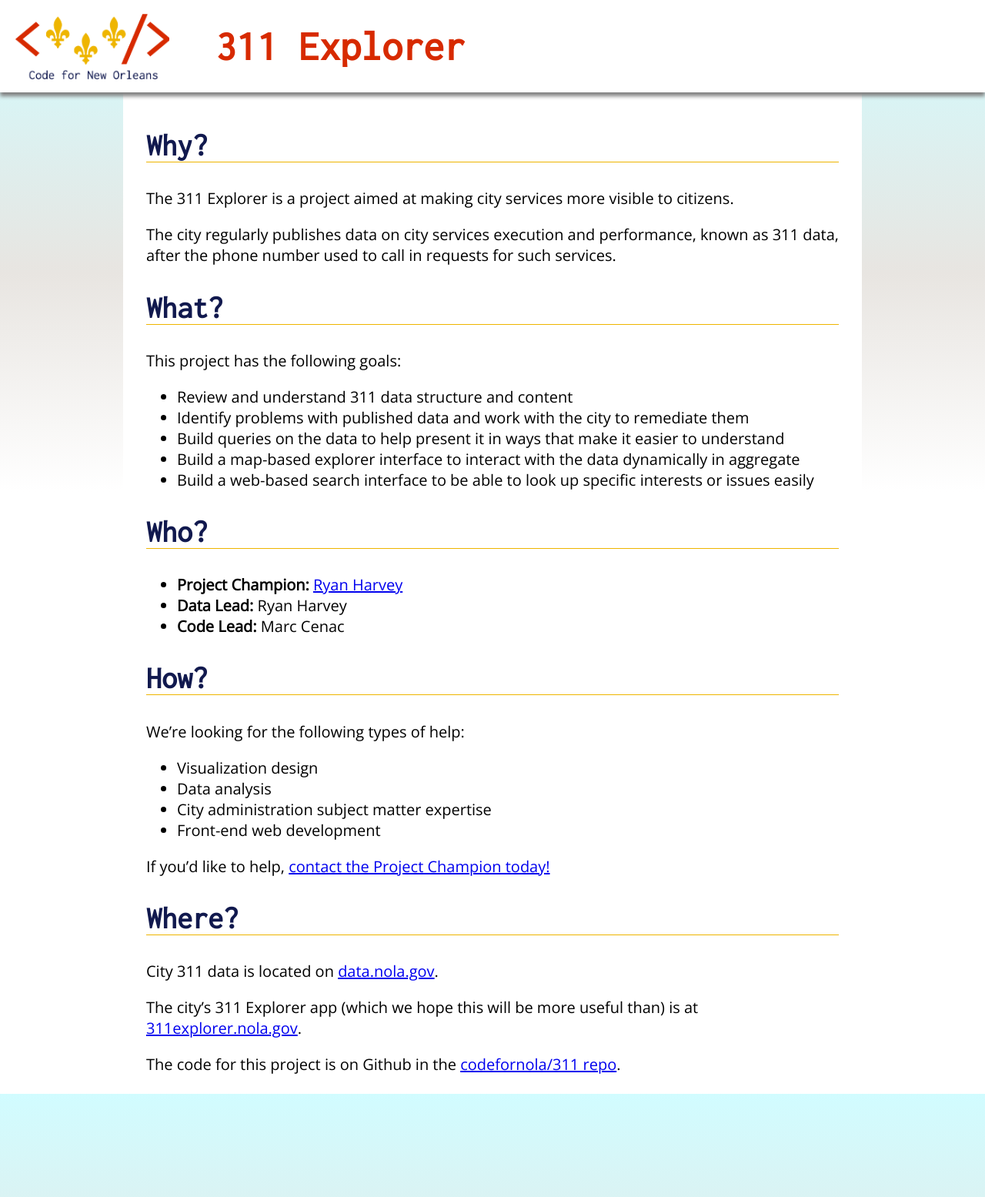
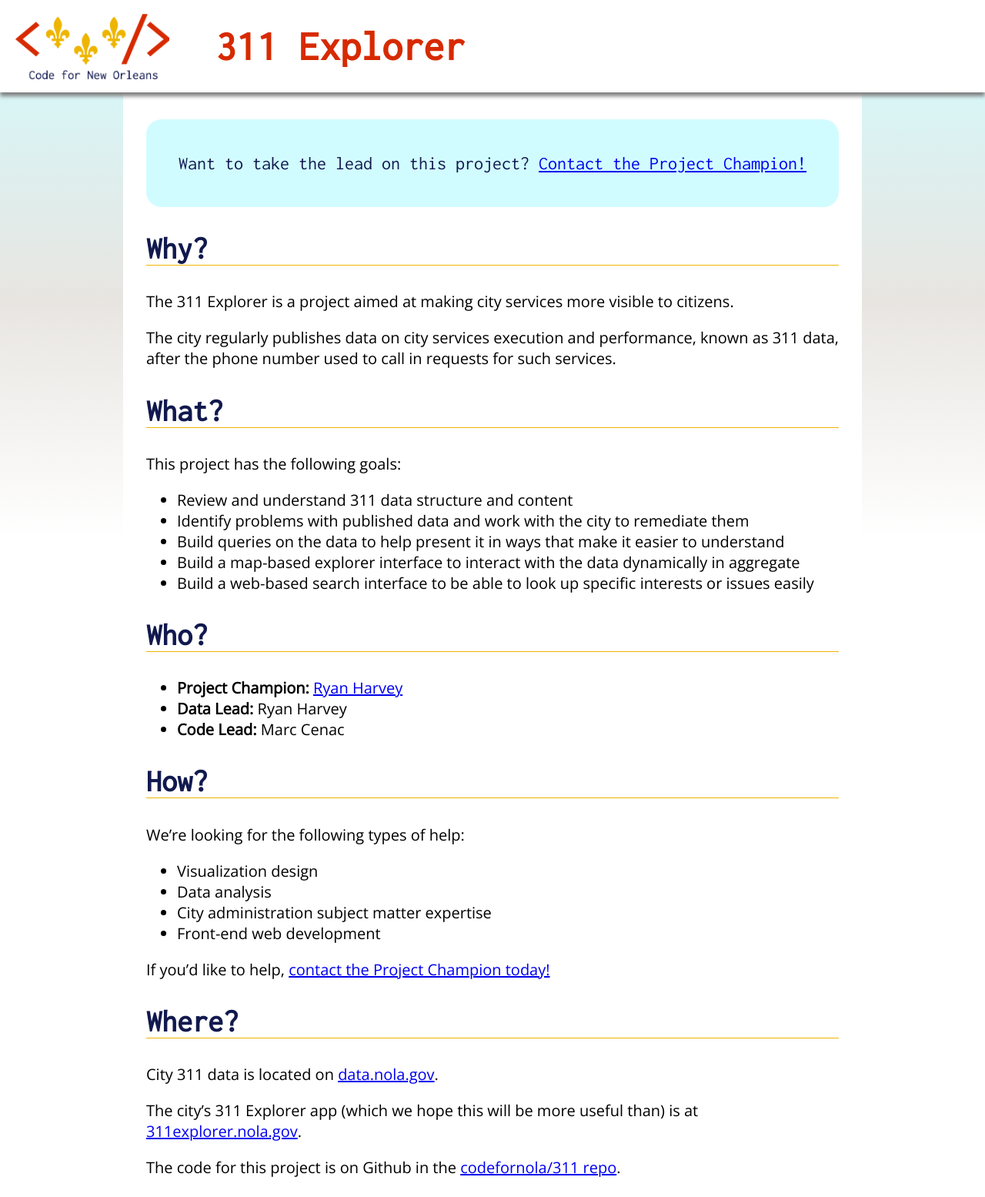
Before and after one commit to codefornola/codefornola.github.io, a Jekyll site: the page built from pages/projects/311explorer.md, in a window 1280 px wide. Shown: the whole page at 77% size. Built offline with Jekyll 4.4.1, drawn with Linux system fonts in a browser that asks for light colours; before the commit the page ends 1421 px from its top, so only the background shows below that.

Commit message:
Add an announcement highlight at the top of the project page, and ability to add additional content below the project data.

```diff
--- a/_layouts/code_for_new_orleans_project.html
+++ b/_layouts/code_for_new_orleans_project.html
@@ -1,6 +1,10 @@
 ---
   layout: code_for_new_orleans
 ---
+{% if page.project.announce %}
+<div class="project-announcement">{{ page.project.announce | markdownify }}</div>
+{% endif %}
+
 <h2 id="why">Why?</h2>
 
 {{ page.project.why | markdownify }}
@@ -39,3 +43,5 @@
 <h2 id="where">Where?</h2>
 
 {{ page.project.where | markdownify }}
+
+{{ content }}
--- a/css/main.css
+++ b/css/main.css
@@ -213,6 +213,16 @@
   font-size: 28px;
   padding: 20px 20px;
 }
+.project-announcement {
+  background-color: var(--brand-sky-highlight);
+  color: var(--brand-blue);
+  font-family: var(--mono);
+  font-size: 24px;
+  padding: 20px 20px;
+  margin-top: 20px;
+  text-align: center;
+  border-radius: 20px;
+}
 .person {
   display: flex;
 
--- a/pages/projects/311explorer.md
+++ b/pages/projects/311explorer.md
@@ -3,6 +3,7 @@
   title: 311 Explorer
   category: project
   project:
+    announce: Want to take the lead on this project? <a href='mailto:ryan@codeforneworleans.org'>Contact the Project Champion!</a>
     champion:
       name: Ryan Harvey
       email: ryan@codeforneworleans.org
```
